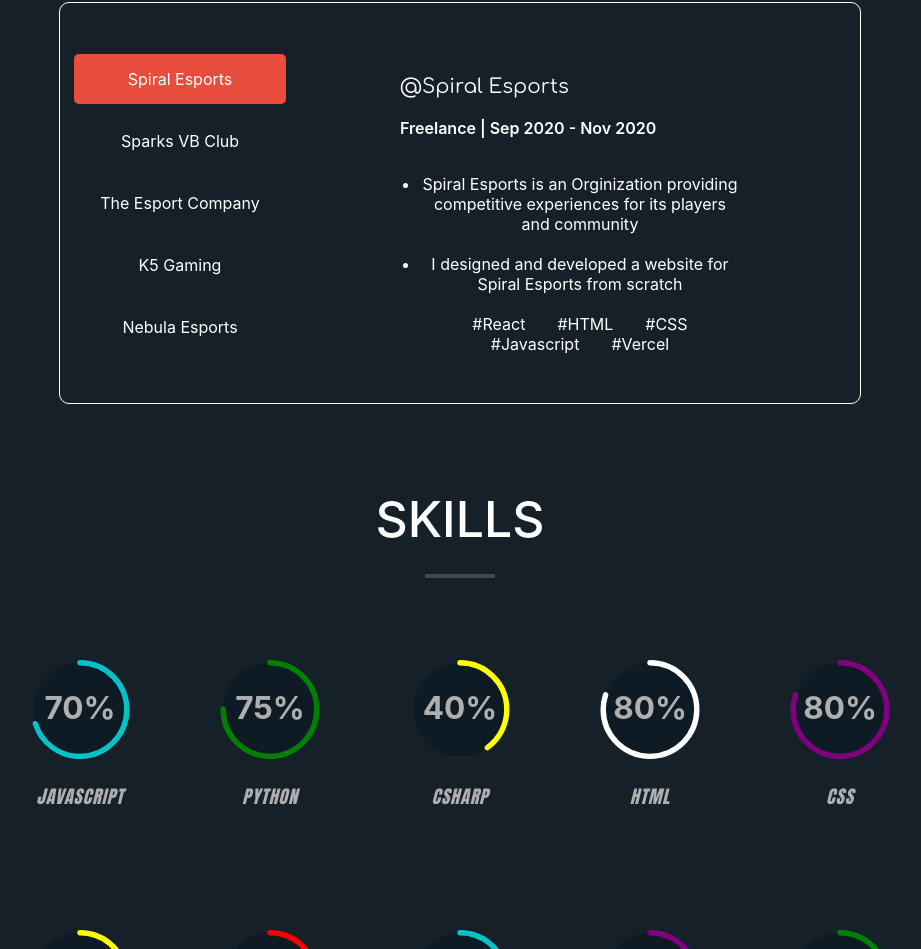
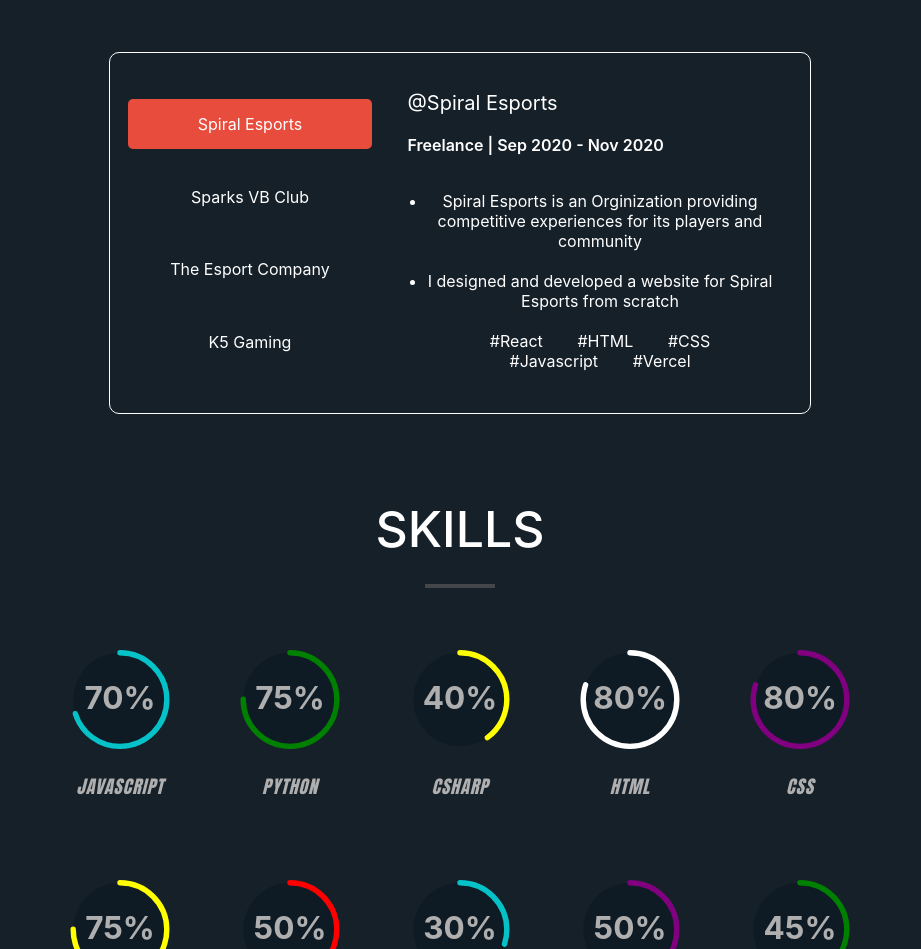
Before and after one commit to NikSchaefer/portfolio-v1, a React (Create React App) app: page / in a window 1280 px wide. Shown: the part 1851-2800 px from the top of the page, without its empty margins (180-1101 px from the left). Built offline with nearby package versions, Linux system fonts and the light colour scheme.

Commit message:
Project, Optimization, Mobile

```diff
--- a/src/App.css
+++ b/src/App.css
@@ -243,9 +243,8 @@ header {
 
 .exp-container {
     display: flex;
-    width: 800px;
-    color: var(--font-color);
-    height: 400px;
+    width: 700px;
+    height: 360px;
     border-radius: 10px;
     margin: 50px auto;
     flex-direction: row-reverse;
@@ -253,26 +252,19 @@ header {
 }
 
 .exp-options-div {
-    width: 30%;
+    width: 40%;
     height: 100%;
     display: flex;
     flex-direction: column;
-    color: var(--font-color);
-}
-
-.exp-options-list {
-    width: 100%;
-    margin: auto;
+    justify-content: center;
 }
 
 .exp-option {
-    margin: 5% auto;
+    margin: 4% auto;
     padding: 15px 10px;
     width: 80%;
     border-radius: 5px;
     transition: all ease-in-out 0.1s !important;
-    transition-timing-function: cubic-bezier(0.4, 0, 0.2, 1);
-    background-color: transparent;
 }
 
 .exp-option:hover {
@@ -282,8 +274,7 @@ header {
 
 .exp-link-img {
     width: 30px;
-    background-color: transparent;
-    border-radius: 50px;
+    border-radius: 10px;
     transition: all ease-in-out 0.3s;
 }
 
@@ -292,42 +283,31 @@ header {
 }
 
 .exp-content-div {
-    width: 50%;
-    height: 80%;
-    margin: auto;
-    border: solid 2px var(--color-accent);
-    border-radius: 10px;
+    width: 55%;
+    margin:auto;
     display: none;
 }
 
 .exp-content-title {
     text-align: left;
-    padding: 0 5%;
     font-size: 20px;
-    font-family: "Comfortaa", sans-serif;
 }
 
 .exp-content-sub-title {
     text-align: left;
     font-weight: 600;
-    font-size: 16px;
-    padding: 0 5%;
 }
 
 ul {
     padding: 5%;
-    width: 80%;
-    margin: auto;
 }
 
 .exp-skill {
     display: inline-block;
     margin: 0 5%;
-    color: var(--font-color);
 }
 
 .exp-skill:hover {
-    color: var(--font-color);
     cursor: default;
     animation: squishText 0.7s infinite;
 }
@@ -383,7 +363,6 @@ ul {
 .skill-content-div {
     width: 170px;
     height: 230px;
-    margin: 20px 10px;
     display: flex;
     flex-direction: column;
     justify-content: space-evenly;
@@ -423,12 +402,12 @@ circle {
 .about-primary {
     background-color: var(--color-primary);
     color: var(--font-color-o);
-    padding: 100px;
+    padding: 100px 0;
 }
 
 .about-div {
-    width: 70%;
-    max-width: 700px;
+    width: 90%;
+    max-width: 650px;
     margin: auto;
     margin-bottom: 100px;
 }
--- a/src/App.js
+++ b/src/App.js
@@ -10,7 +10,7 @@ import Projects from './Pages/Sections/Projects'
 
 import { loadExp } from './Pages/Sections/Experience'
 
-const elementsToCheck = [ // should be in order
+const elementsToCheck = [ // should be in render order
   ['title-about', 'title 2s'],
   ['hr-about', 'hr 2s'],
 
@@ -75,6 +75,7 @@ function App() {
     loadExp()
     generateOffsets(elementsToCheck)
     checkFadeElements(elementsToCheck)
+    checkScrollDown()
   }
 
   window.onscroll = function () {
--- a/src/Pages/Sections/Experience.js
+++ b/src/Pages/Sections/Experience.js
@@ -1,6 +1,6 @@
 import React from 'react'
 import Content from '../Components/Exp'
-import Options from '../Components/ExpOptions'
+import Option from '../Components/ExpOptions'
 import Title from '../Components/SectionTitle'
 
 export function loadExp() { // set original active state
@@ -50,24 +50,11 @@ const Experience = () => {
                     skills={['React', 'HTML', 'CSS', 'Javascript', 'Vercel']}
                     link='https://k5gaming.vercel.app/'
                 />
-                <Content
-                    theID='Nebula'
-                    title='Nebula Esports'
-                    info='Freelance | Sep 2020 - Nov 2020'
-                    description1='Nebula Esports is an Orginization sponsoring teams and managing a league'
-                    description2='I designed and developed a website for Nebula Esports from scratch'
-                    skills={['React', 'HTML', 'CSS', 'Javascript', 'Vercel']}
-                    link='https://nebulaesports.vercel.app/'
-                />
-
                 <div className='exp-options-div'>
-                    <div className='exp-options-list'>
-                        <Options theID='Spiral' title="Spiral Esports" />
-                        <Options theID='Sparks' title="Sparks VB Club" />
-                        <Options theID='TEC' title="The Esport Company" />
-                        <Options theID='K5' title="K5 Gaming" />
-                        <Options theID='Nebula' title="Nebula Esports" />
-                    </div>
+                        <Option theID='Spiral' title="Spiral Esports" />
+                        <Option theID='Sparks' title="Sparks VB Club" />
+                        <Option theID='TEC' title="The Esport Company" />
+                        <Option theID='K5' title="K5 Gaming" />
                 </div>
             </div>
         </div>
--- a/src/Pages/Sections/Projects.js
+++ b/src/Pages/Sections/Projects.js
@@ -1,7 +1,7 @@
 import React from 'react'
 import umbrella from '../Images/Projects/Umbrella.PNG'
 import portfolio from '../Images/Projects/Portfolio.PNG'
-import Box from '../Images/Projects/Box.PNG'
+import Stock from '../Images/Projects/Stock.png'
 import Project from '../Components/Project'
 import Title from '../Components/SectionTitle'
 import { ArrowSvg } from './Footer'
@@ -13,8 +13,16 @@ const Projects = () => {
             <Title titleId='title-project' hr='hr-project' title='Projects' />
             <div id='projects'>
                 <Project
+                    title='Stock Prediction'
+                    description='Upcoming Project: Stock Prediction Machine Learning Model Built with Tensorflow and + Python'
+                    image={Stock}
+                    github='https://github.com/NikSchaefer/'
+                    link=''
+                    skills={['Tensorflow', 'Python']}
+                />
+                <Project
                     title='Umbrella'
-                    description='Umbrella is a Mobile Weather App that makes calls to an API.
+                    description='Umbrella is a Mobile Weather App that makes calls to the Open Weather API.
                     Website + Mobile Development'
                     image={umbrella}
                     github='https://github.com/NikSchaefer/umbrella_website'
@@ -23,18 +31,10 @@ const Projects = () => {
                 />
                 <Project
                     title='Portfolio'
-                    description='This Very Portfolio Before you'
+                    description='This Very Portfolio Before you. Deployed with Vercel'
                     image={portfolio}
                     github='https://github.com/NikSchaefer/portfolio'
                     link="https://nikschaefer.vercel.app/"
-                    skills={['React', 'HTML', 'CSS', "Javascript"]}
-                />
-                <Project
-                    title='Box Shadow Creator'
-                    description='A Simple Website to Quickly and Easily Develop CSS Box Shadows'
-                    image={Box}
-                    github='https://github.com/NikSchaefer/box-shadow-maker'
-                    link='https://box-shadow.vercel.app/'
                     skills={['React', 'HTML', 'CSS', "Javascript"]}
                 />
             </div>
```
Also changed, not shown: src/Pages/Images/Projects/Box.PNG (deleted), src/Pages/Images/Projects/Stock.png (added).
